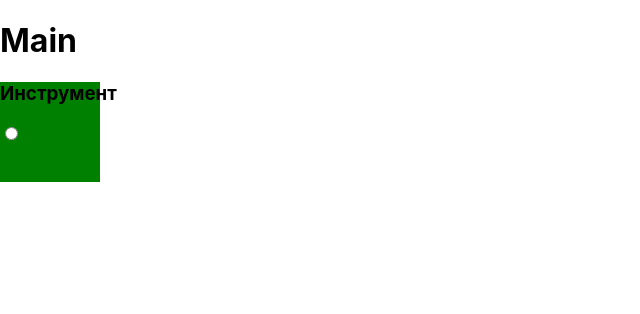
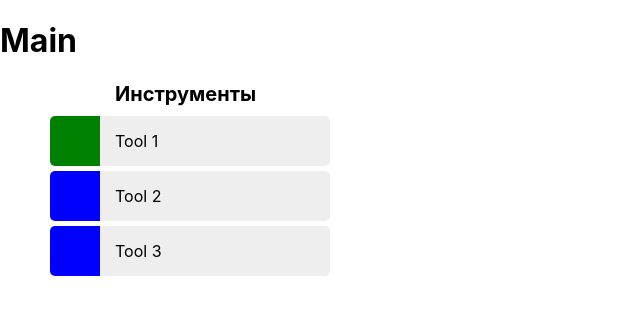
Before and after one commit to fmvasilenko/calendar, a React (Create React App) app: page / in a window 1280 px wide. Shown: the top 314 px of the page, without its empty margins (0-640 px from the left). Built offline with nearby package versions, Linux system fonts and the light colour scheme.

Commit message:
created tools panel

```diff
--- a/src/App.css
+++ b/src/App.css
@@ -1,3 +1,7 @@
+* {
+  box-sizing: border-box;
+}
+
 .App {
   text-align: center;
 }
--- /dev/null
+++ b/src/components/ToolsPanel/Tool/Tool.style.ts
@@ -0,0 +1,50 @@
+import styled from 'styled-components';
+import { StyleProps } from './Tool.types';
+
+const Label = styled.label`
+  display: flex;
+  width: 100%;
+  margin-top: 5px;
+`;
+
+const ColorBox = styled.span`
+  display: block;
+  min-width: 50px;
+  height: 50px;
+  background: ${(props: StyleProps) => props.toolType === 'active' ? 'green' : 'blue'};
+  border-radius: 5px 0 0 5px;
+`;
+
+const Text = styled.span`
+  display: flex;
+  align-items: center;
+  width: 100%;
+  height: 50px;
+  padding: 0 15px;
+  background: #eee;
+  cursor: pointer;
+  border-radius: 0 5px 5px 0;
+`;
+
+const Input = styled.input<StyleProps>`
+  display: none;
+
+  &:checked ~ ${ColorBox} {
+    box-shadow: 1px 1px 5px rgba(1, 1, 1, 0.5);
+  }
+
+  &:checked ~ ${Text} {
+    border-top: 1px solid;
+    border-right: 1px solid;
+    border-bottom: 1px solid;
+    border-color: ${(props: StyleProps) => props.toolType === 'active' ? 'green' : 'blue'};
+    box-shadow: 1px 1px 5px rgba(1, 1, 1, 0.3);
+  }
+`;
+
+export {
+  Label,
+  Input,
+  Text,
+  ColorBox,
+};
--- /dev/null
+++ b/src/components/ToolsPanel/Tool/Tool.tsx
@@ -0,0 +1,17 @@
+import Props from './Tool.types'
+import { Label, Input, Text, ColorBox } from './Tool.style';
+
+const Tool = ({
+  toolType,
+  label,
+}: Props): JSX.Element => {
+  return (
+    <Label>
+      <Input toolType={toolType} type="radio" name="tool"/>
+      <ColorBox toolType={toolType} />
+      <Text>{label}</Text>
+    </Label>
+  )
+}
+
+export default Tool;
--- /dev/null
+++ b/src/components/ToolsPanel/ToolsPanel.config.ts
@@ -0,0 +1,21 @@
+import Config from './ToolsPanel.types';
+
+const config: Config = {
+  title: 'Инструменты',
+  items: [
+    {
+      toolType: 'active',
+      label: 'Tool 1'
+    },
+    {
+      toolType: 'disabled',
+      label: 'Tool 2'
+    },
+    {
+      toolType: 'disabled',
+      label: 'Tool 3'
+    }
+  ]
+}
+
+export default config;
--- a/src/components/ToolsPanel/ToolsPanel.style.ts
+++ b/src/components/ToolsPanel/ToolsPanel.style.ts
@@ -1,11 +1,18 @@
 import styled from 'styled-components';
 
-const Panel = styled.div`
-  width: 100px;
-  height: 100px;
-  background: green;
+const Panel = styled.form`
+  margin-left: 50px;
+  max-width: 280px;
+`;
+
+const Title = styled.p`
+  padding-left: 65px;
+  margin: 10px 0;
+  font-size: 20px;
+  font-weight: bold;
 `;
 
 export {
   Panel,
+  Title,
 };
--- a/src/components/ToolsPanel/ToolsPanel.tsx
+++ b/src/components/ToolsPanel/ToolsPanel.tsx
@@ -1,10 +1,14 @@
-import { Panel } from './ToolsPanel.style';
+import Tool from './Tool/Tool';
+import { Panel, Title } from './ToolsPanel.style';
+import config from './ToolsPanel.config';
 
 const ToolsPanel = (): JSX.Element => {
+  const { title, items } = config;
+
   return (
     <Panel>
-      <h3>Инструмент</h3>
-      <input type='radio'/>
+      <Title>{title}</Title>
+      {items.map((item) => <Tool {...item} />)}
     </Panel>
   );
 }
--- a/src/index.css
+++ b/src/index.css
@@ -11,3 +11,7 @@ code {
   font-family: source-code-pro, Menlo, Monaco, Consolas, 'Courier New',
     monospace;
 }
+
+* {
+  box-sizing: border-box;
+}
```
Also changed, not shown: src/components/ToolsPanel/Tool/Tool.types.ts (added, +15 -0 lines), src/components/ToolsPanel/ToolsPanel.types.ts (added, +8 -0 lines), 1 other file (tests, documents, lock files or other folders).
